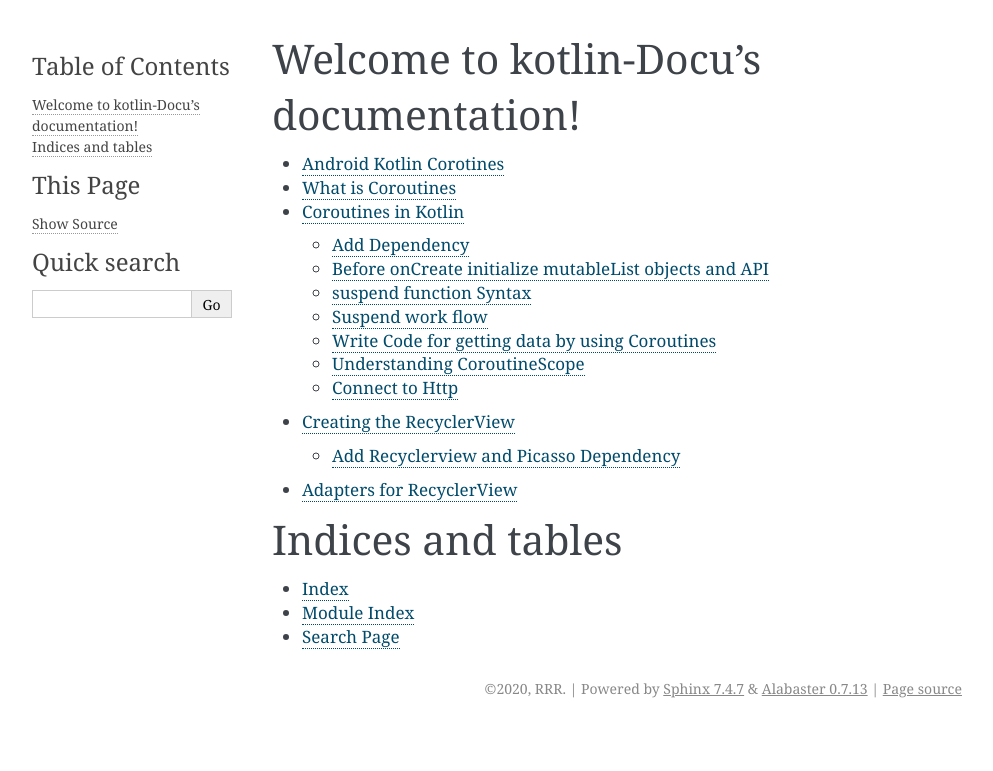
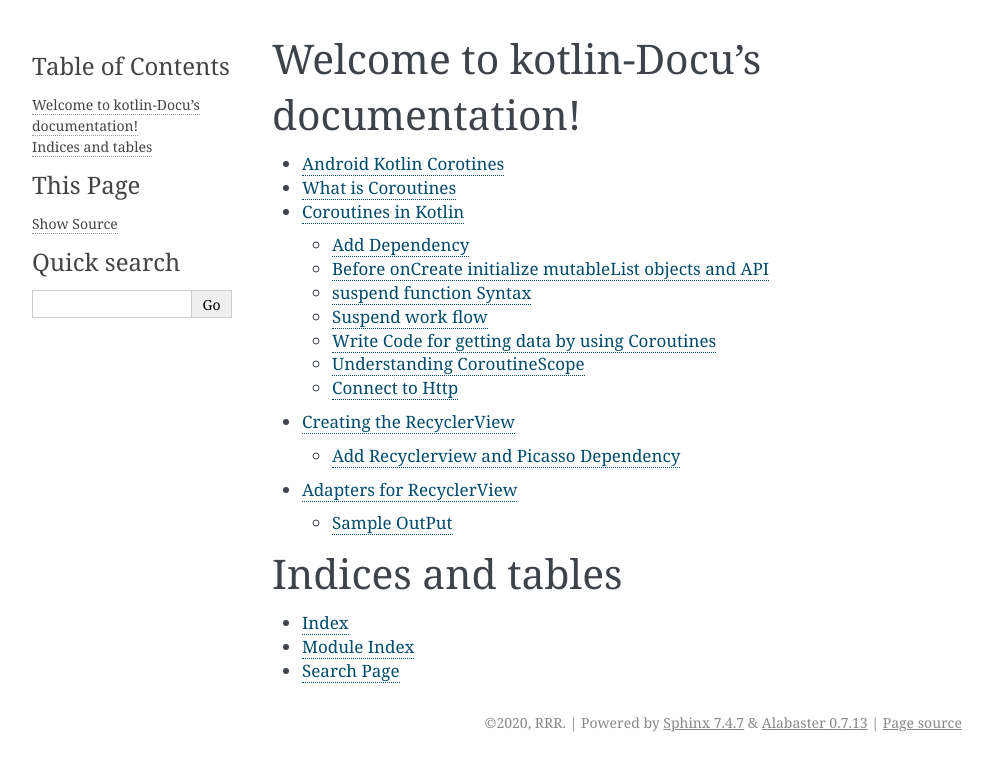
Before and after one commit to SriRamireddy/RRRReadTheDocs, a Sphinx documentation site: the page built from docs/index.rst, in a window 1280 px wide. Shown: the top 771 px of the page, without its empty margins (148-1141 px from the left). Built offline with Sphinx 7.4.7, drawn with Linux system fonts in a browser that asks for light colours.

Commit message:
Update Document 1.rst

```diff
--- a/docs/Document 1.rst
+++ b/docs/Document 1.rst
@@ -193,5 +193,8 @@
 .. figure::  https://koenig-media.raywenderlich.com/uploads/2019/02/implement_members_dialog-413x500.png
    :align:   center
 
-.. figure::
+Sample OutPut
+#############
+
+.. figure::  corona_countries.jpeg
    :align:   center
```
